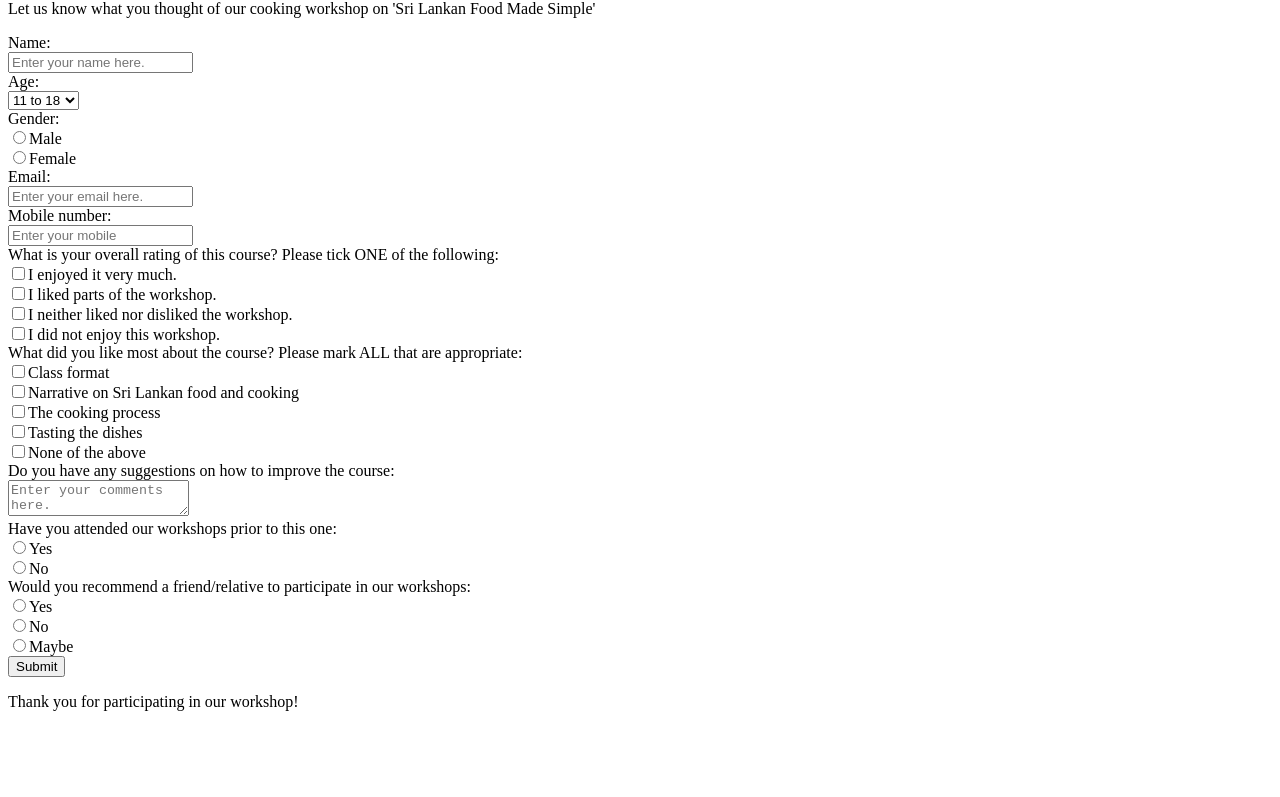
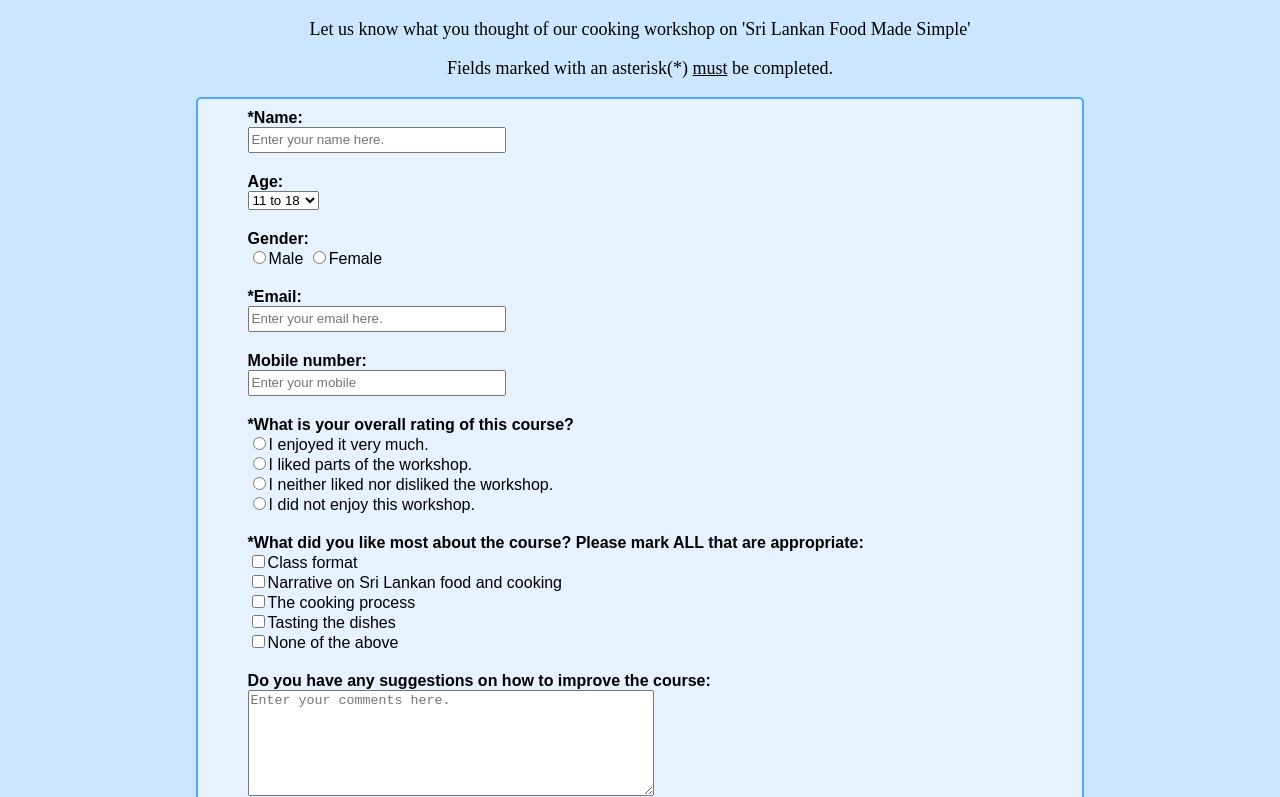
Before and after one commit to manieshablakey/survey-form, a plain HTML site: page index.html in a window 1280 px wide. Shown: the part 80-877 px from the top of the page. Before the commit the page ends 807 px from the top, so only its background shows below. Drawn offline with Linux system fonts and the light colour scheme; a web font is replaced by a local one.

Commit message:
added initial style.css and modified html files

```diff
--- a/index.html
+++ b/index.html
@@ -1,24 +1,22 @@
 <!DOCTYPE html>
 <html>
 <head>
-  <title></title>
+  <link href="https://fonts.googleapis.com/css?family=KoHo" rel="stylesheet">
+  <link rel="stylesheet" type="text/css" href="./style.css">
+  <title>Survey Form</title>
 </head>
-
 <body>
   <h1>Survey Form</h1>
-<p>Let us know what you thought of our cooking workshop on 'Sri Lankan Food Made Simple'</description>
-
-<div>
-  <label id="name-label" for="name">Name:</label>
+    <p>Let us know what you thought of our cooking workshop on 'Sri Lankan Food Made Simple'</p>
+    <p>Fields marked with an asterisk(*) <u>must</u> be completed.
+  <div class="wrapper">
+    <form action="/url-where-you-want-to-submit-form-data"></form>
+  <div class="name odd-no">
+    <label for="name-label"><b>*Name:</b></label><br>
+    <input class="box" type="text" name="name" placeholder="Enter your name here.">
   </div>
-<div>
-  <input type="text" placeholder="Enter your name here.">
-</div>
-
-<div>
-  <label id="age">Age:</label>
-</div>
-<div>
+  <div class="age even-no">
+    <label for="age-label"><b>Age:</b></label><br>
     <select>
       <option value="12-18">11 to 18</option>
       <option value="19-25">19 to 25</option>
@@ -27,76 +25,51 @@
       <option value="over55">Over 55</option>
     </select>
   </div>
-
-<div>
-  <label>Gender:</label>
+  <div class="gender odd-no">
+  <label for="gender-label"><b>Gender:</b></label><br>
+    <input type="radio" name="gender" value="male">Male
+    <input type="radio" name="gender" value="female">Female<br>
   </div>
-<div>
-  <input type="radio" value="male">Male<br>
-   <input type="radio" value="female">Female<br>
+  <div class="email even-no">
+    <label for="email-label"><b>*Email:</b></label><br>
+    <input class= "box" type="email" name ="email" placeholder="Enter your email here.">
   </div>
-
-<div>
-  <label id="email-label" for="email">Email:</label>
+  <div class="phone odd-no">
+    <label for="phone-label"><b>Mobile number:</b></label><br>
+    <input class="box" type="number" name="phone" placeholder="Enter your mobile" max="8">
   </div>
-<div>
-  <input type="email" placeholder="Enter your email here.">
+  <div class="overall even-no">
+    <label for="overall-label"><b>*What is your overall rating of this course?</b></label><br>
+    <input type="radio" name="overall" value="best">I enjoyed it very much.<br>
+    <input type="radio" name="overall" value="nextbest">I liked parts of the workshop.<br>
+    <input type="radio" name="overall" value="neutral">I neither liked nor disliked the workshop.<br>
+    <input type="radio" name="overall" value="dislike">I did not enjoy this workshop.<br>
   </div>
-
-<div>
-  <label id="phone">Mobile number:</label>
+  <div class="best odd-no">
+    <label for="best-label"><b>*What did you like most about the course? Please mark ALL that are appropriate:</b></label><br>
+    <input type="checkbox" name="bestparts" value="format">Class format<br>
+    <input type="checkbox" name="bestparts" value="narrative">Narrative on Sri Lankan food and cooking<br>
+    <input type="checkbox" name="bestparts" value="process">The cooking process<br>
+    <input type="checkbox" name="bestparts" value="tasting">Tasting the dishes<br>
+    <input type="checkbox" name="bestparts" value="none">None of the above
   </div>
-<div>
-  <input type="number" placeholder="Enter your mobile" max="8">
+  <div class="comments even-no">
+    <label for="comments-label"><b>Do you have any suggestions on how to improve the course:</b></label><br>
+    <textarea name="comments" placeholder="Enter your comments here."></textarea>
   </div>
-
-<div>
-  <label id="referral">What is your overall rating of this course? Please tick ONE of the following:</label>
+  <div class="previous odd-no">
+    <label for="previouscourse-label"><b>Have you attended our workshops prior to this one:</b></label><br>
+    <input type="radio" name="previouscourse" value="yes">Yes
+    <input type="radio" name="previouscourse" value="no">No
   </div>
-<div>
-  <input type="checkbox" value="very-likely">I enjoyed it very much.<br>
-  <input type="checkbox" value="likely">I liked parts of the workshop.<br>
-  <input type="checkbox" value="neither">I neither liked nor disliked the workshop.<br>
-  <input type="checkbox" value="unlikely">I did not enjoy this workshop.<br>
+  <div class="recommendation even-no">
+    <label for="recommendation-label"><b>Would you recommend a friend/relative to participate in our workshops:</b></label><br>
+    <input type="radio" name="recommendation" value="yes">Yes<br>
+    <input type="radio" name="recommendation" value="no">No<br>
+    <input type="radio" name="recommendation" value="no">Maybe<br><br>
+    <button type="submit">Submit</button>
   </div>
-
-<div>
-  <label id="best">What did you like most about the course? Please mark ALL that are appropriate:</label>
 </div>
-<div>
-  <input type="checkbox" value="format">Class format<br>
-  <input type="checkbox" value="description">Narrative on Sri Lankan food and cooking<br>
-  <input type="checkbox" value="process">The cooking process<br>
-  <input type="checkbox" value="tasting">Tasting the dishes<br>
-  <input type="checkbox" value="none">None of the above<br>
-</div>
-
-<div>
-  <label>Do you have any suggestions on how to improve the course:</label>
-</div>
-<div>
-  <textarea placeholder="Enter your comments here."></textarea>
-</div>
-
-<div>
-  <label>Have you attended our workshops prior to this one:</label>
-</div>
-<div>
-  <input type="radio" value="yes">Yes<br>
-   <input type="radio" value="no">No<br>
-</div>
-
-<div>
-  <label>Would you recommend a friend/relative to participate in our workshops:</label>
-</div>
-<div>
-  <input type="radio" value="yes">Yes<br>
-  <input type="radio" value="no">No<br>
-   <input type="radio" value="no">Maybe<br>
-</div>
-
-<button id="submit" type="submit">Submit</button>
   <p>Thank you for participating in our workshop!</p>
-
 </body>
 </html>
--- /dev/null
+++ b/style.css
@@ -0,0 +1,60 @@
+body {
+	text-align: center;
+	background-color: #cce6ff;
+}
+
+h1 {
+	font-family: 'KoHo', sans-serif;
+	font-weight: bold;
+	font-size: 40px;
+}
+
+p {
+	font-size: 18px;
+}
+
+.wrapper {
+	font-family: 'KoHo', sans-serif;
+	height: 80%;
+	width: 70%;
+	margin: 0 auto;
+	border: 2px solid #4da6ff;
+	border-radius: 5px;
+	background-color: #e6f2ff;
+	z-index: 2;
+	overflow: auto;
+}
+
+.even-no {
+	text-align: left;
+	padding: 10px 50px;
+	/*background-color: #e6ffe6;*/
+}
+
+.odd-no {
+	text-align: left;
+	padding: 10px 50px;
+	/*background-color: #ccffcc;*/
+}
+
+.box {
+	height: 20px;
+	width: 250px;
+}
+
+.comments textarea{
+	height: 100px;
+	width: 400px;
+}
+
+button {
+	height: 40px;
+	width: 100px;
+	border: 2px solid #4da6ff;
+	border-radius: 5px;
+}
+
+button:hover {
+	background-color: #4da6ff;
+	color: white;
+}
```
Lines whose indentation alone changed are shown as unchanged.
